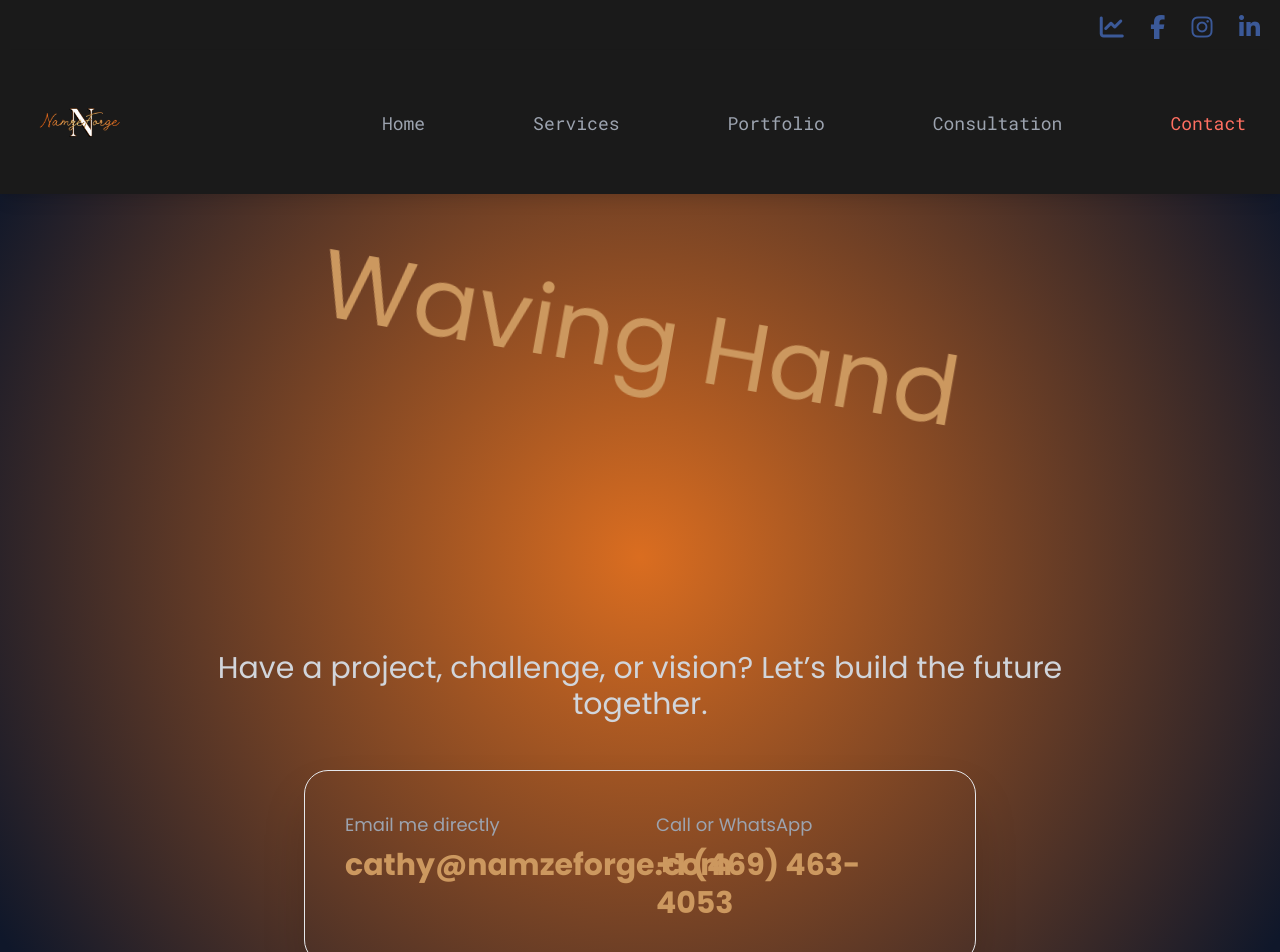
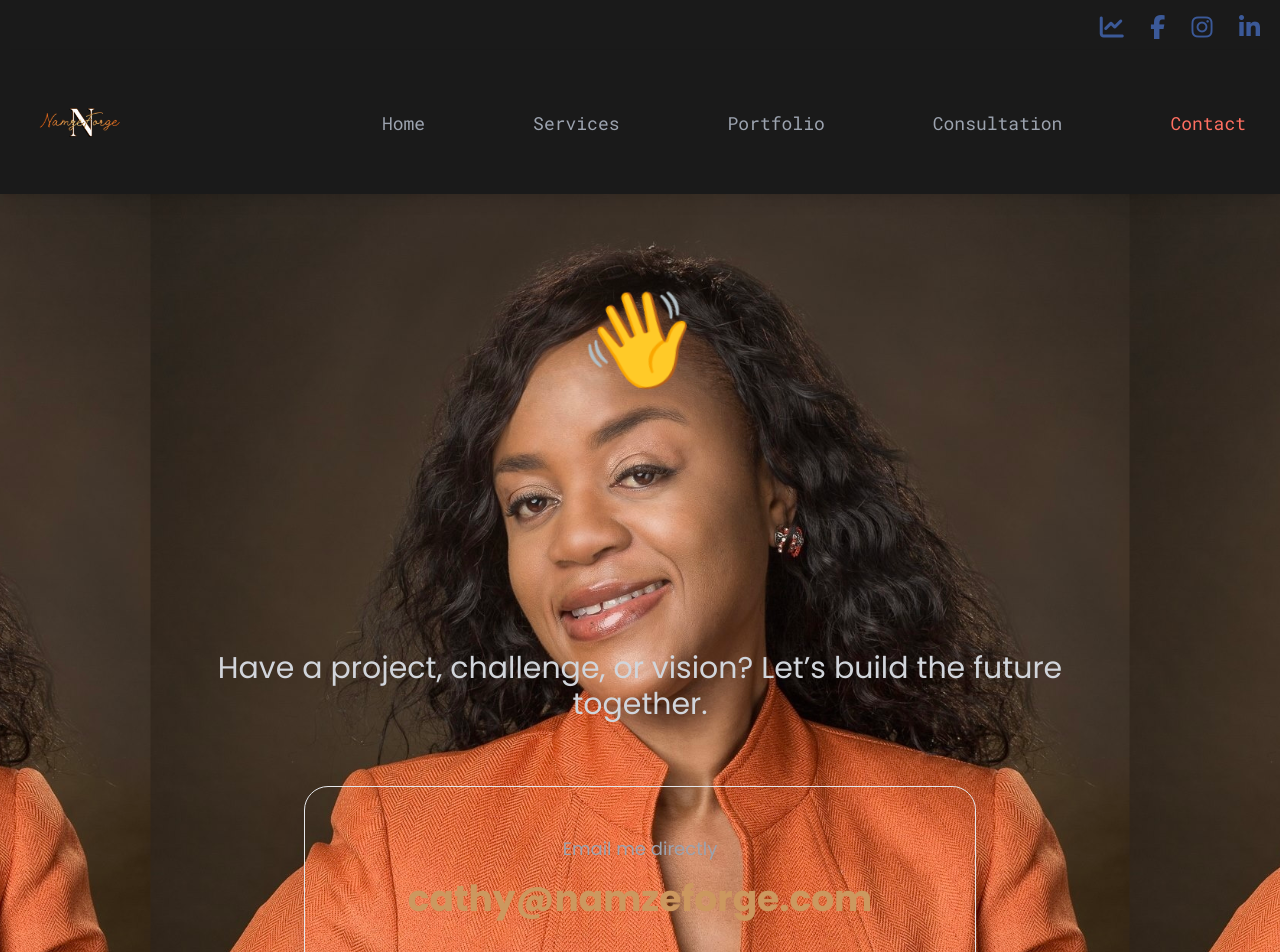
Before and after one commit to Cathy-45/cathy-portfolio-integrated, a React (Vite) app: page /contact in a window 1280 px wide. Shown: the top 952 px of the page. Built offline with nearby package versions, Linux system fonts and the light colour scheme.

Commit message:
fix(contact+consultation): correct background image import path

```diff
--- a/src/components/Consultation.jsx
+++ b/src/components/Consultation.jsx
@@ -1,5 +1,5 @@
 import React, { useState } from "react";
-import backgroundImage from "../../assets/background.jpg";
+import backgroundImage from "../assets/background.jpg";
 import { loadStripe } from "@stripe/stripe-js";
 
 const Consultation = () => {
--- a/src/components/Contact.jsx
+++ b/src/components/Contact.jsx
@@ -1,30 +1,31 @@
-
 import React from "react";
 import { Link } from "react-router-dom";
+import backgroundImage from "../assets/background.jpg";
 
 const Contact = () => {
   return (
-    <section className="min-h-screen relative overflow-hidden">
-      {/* SUNRISE GLOW + FLOATING ORANGE BUBBLES — EMPIRE STANDARD */}
-      <div
-        className="absolute inset-0"
-        style={{
-          background: "radial-gradient(circle at 50% 30%, #da6d20 0%, #0f172a 70%)",
-        }}
-      />
-      <div className="absolute inset-0 bg-gradient-to-b from-transparent via-black/30 to-black/80" />
+    <section
+      className="min-h-screen relative overflow-hidden"
+      style={{
+        backgroundImage: `url(${backgroundImage})`,
+        backgroundAttachment: "fixed",
+        backgroundPosition: "center 2022%",
+        backgroundSize: "contain",
+        backgroundRepeat: "repeat", // your preferred repeating pattern
+      }}
+    >
+      {/* LIGHTER, WARMER OVERLAY — MATCHES HOME */}
+      <div className="absolute inset-0 bg-gradient-to-b from-black/50 via-black/30 to-black/70 md:from-black/60 md:via-black/40 md:to-black/80" />
 
-      <div className="absolute inset-0 pointer-events-none overflow-hidden">
-        {[...Array(10)].map((_, i) => (
+      {/* FLOATING PARTICLES — SAME AS HOME */}
+      <div className="absolute inset-0 pointer-events-none">
+        {[...Array(8)].map((_, i) => (
           <div
             key={i}
-            className="absolute rounded-full bg-[#da6d20]/20 blur-3xl animate-float"
+            className="absolute w-3 h-3 bg-[#da6d20] rounded-full opacity-30 animate-float"
             style={{
-              width: `${120 + i * 60}px`,
-              height: `${120 + i * 60}px`,
-              top: `${5 + i * 11}%`,
-              left: `${5 + i * 11}%`,
-              animationDuration: `${8 + i * 2}s`,
+              top: `${10 + i * 12}%`,
+              left: `${5 + i * 12}%`,
               animationDelay: `${i * 0.8}s`,
             }}
           />
@@ -34,38 +35,41 @@ const Contact = () => {
       {/* MAIN CONTENT */}
       <div className="relative z-10 min-h-screen flex flex-col items-center justify-center px-6 py-24">
         <div className="text-center max-w-4xl mx-auto">
-          {/* REAL WAVING HAND */}
-          <div className="text-6xl sm:text-8xl animate-wave mb-10 select-none">Waving Hand</div>
+          <div className="text-6xl sm:text-8xl animate-wave mb-10 select-none">
+            👋
+          </div>
 
-          <h1 className="text-5xl sm:text-6xl md:text-7xl lg:text-8xl font-black mb-8
+          <h1
+            className="text-5xl sm:text-6xl md:text-7xl lg:text-8xl font-black mb-8
                          text-transparent bg-clip-text
                          bg-gradient-to-r from-[#da6d20] via-[#fdba74] to-[#da6d20]
-                         bg-[length:200%_200%] animate-gradient-x">
+                         bg-[length:200%_200%] animate-gradient-x"
+          >
             Thank You for Visiting
           </h1>
 
-          <p className="text-xl sm:text-2xl md:text-3xl text-gray-300 mb-12 leading-relaxed">
-            Have a project, challenge, or vision? Let’s build the future together.
+          <p className="text-xl sm:text-2xl md:text-3xl text-gray-300 mb-16 leading-relaxed">
+            Have a project, challenge, or vision? Let’s build the future
+            together.
           </p>
 
-          {/* CONTACT INFO — GLASS CARD STYLE */}
-          <div className="backdrop-blur-xl bg-white/10 rounded-3xl p-10 border border-white/20
-                          shadow-2xl shadow-black/70 max-w-2xl mx-auto mb-12">
-            <div className="grid grid-cols-1 sm:grid-cols-2 gap-8 text-center sm:text-left">
+          {/* CONTACT INFO — NOW WITH PROPER SPACING */}
+          <div className="backdrop-blur-xl bg-white/10 rounded-3xl p-12 border border-white/20 shadow-2xl shadow-black/70 max-w-2xl mx-auto mb-12">
+            <div className="space-y-12 text-center">
               <div>
-                <p className="text-gray-400 text-lg mb-2">Email me directly</p>
+                <p className="text-gray-400 text-lg mb-4">Email me directly</p>
                 <a
                   href="mailto:cathy@namzeforge.com"
-                  className="text-2xl sm:text-3xl font-bold text-[#fdba74] hover:text-white transition"
+                  className="text-3xl sm:text-4xl font-bold text-[#fdba74] hover:text-white transition"
                 >
                   cathy@namzeforge.com
                 </a>
               </div>
               <div>
-                <p className="text-gray-400 text-lg mb-2">Call or WhatsApp</p>
+                <p className="text-gray-400 text-lg mb-4">Call or WhatsApp</p>
                 <a
                   href="tel:+14694634053"
-                  className="text-2xl sm:text-3xl font-bold text-[#fdba74] hover:text-white transition"
+                  className="text-3xl sm:text-4xl font-bold text-[#fdba74] hover:text-white transition"
                 >
                   +1 (469) 463-4053
                 </a>
@@ -73,19 +77,18 @@ const Contact = () => {
             </div>
           </div>
 
-          {/* POWERFUL CTA */}
-          <div className="space-y-6">
+          {/* CTAs */}
+          <div className="space-y-8">
             <Link
               to="/services"
               className="inline-block bg-gradient-to-r from-[#da6d20] to-[#fd923c]
                          hover:from-[#c75a10] hover:to-[#e07b2a] text-white font-bold text-xl sm:text-2xl
-                         py-6 px-12 rounded-2xl shadow-2xl transform hover:scale-105
-                         transition-all duration-300"
+                         py-6 px-12 rounded-2xl shadow-2xl transform hover:scale-105 transition-all duration-300"
             >
               Explore My Services
             </Link>
 
-            <div className="mt-8">
+            <div>
               <Link
                 to="/consultation"
                 className="inline-block text-[#fdba74] font-bold text-lg hover:text-white transition"
@@ -95,7 +98,6 @@ const Contact = () => {
             </div>
           </div>
 
-          {/* EMPIRE SIGNATURE */}
           <p className="mt-32 text-gray-400 text-lg">
             AgriConnect. Powered by Namzeforge. Made in Zambia, scaling Africa.
           </p>
```
